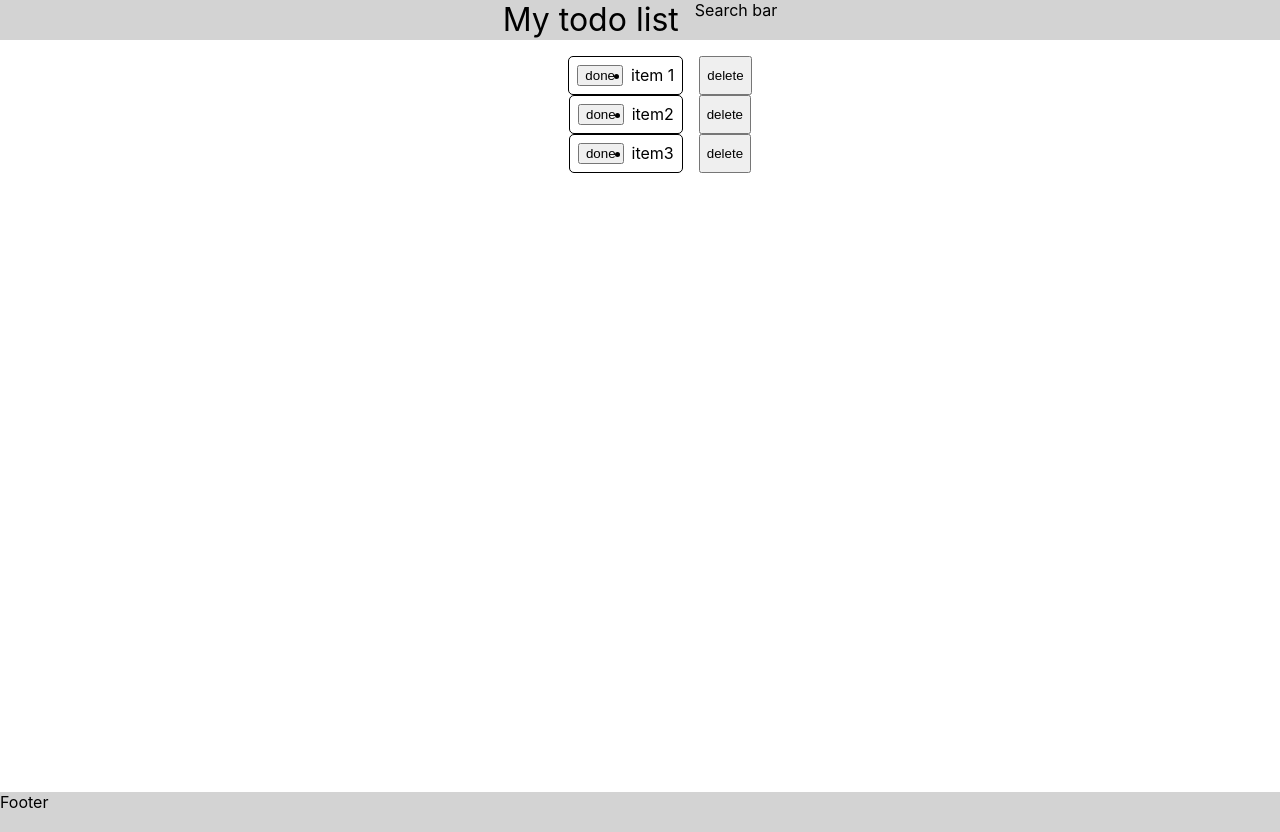
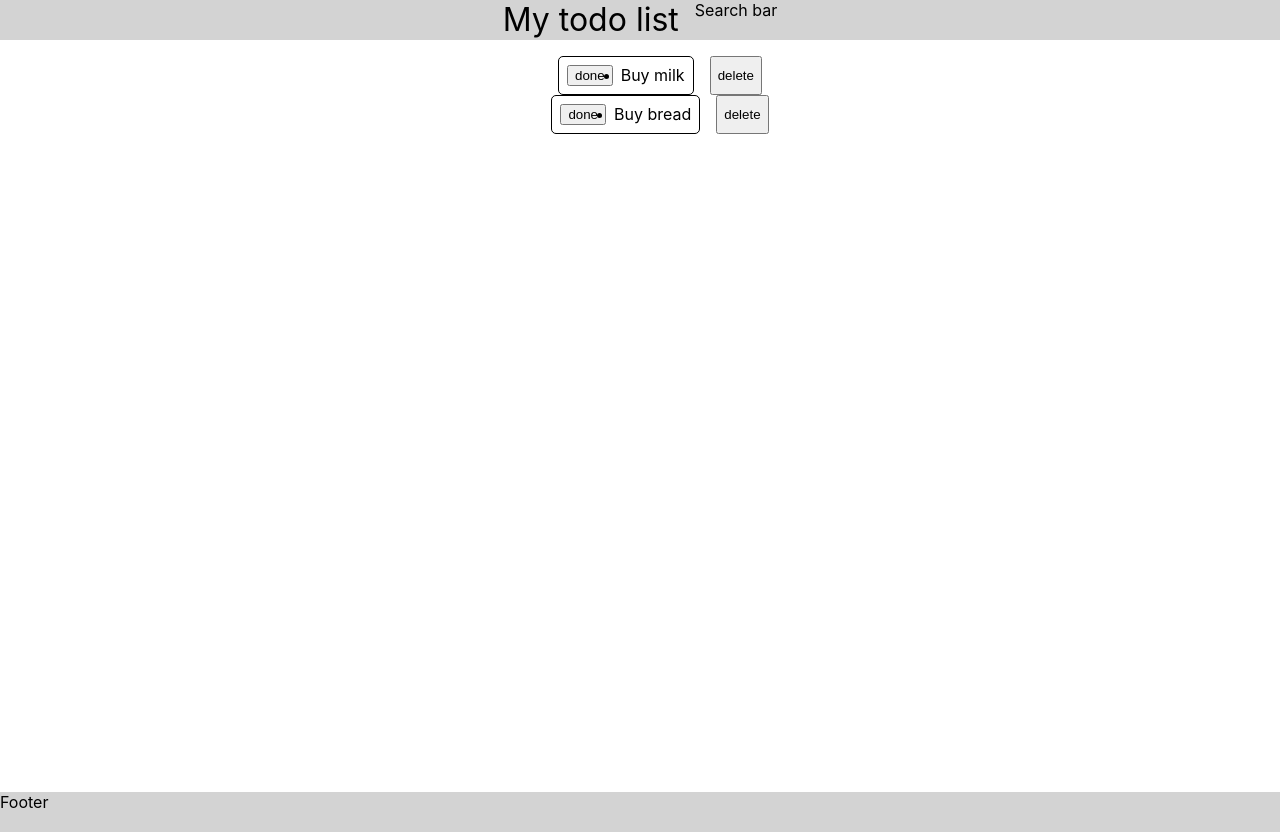
Before and after one commit to GkAdam91/AnotherTodoApp, a React (Create React App) app: page / in a window 1280 px wide. Built offline with nearby package versions, Linux system fonts and the light colour scheme.

Commit message:
fix functional component props

```diff
--- a/src/App.tsx
+++ b/src/App.tsx
@@ -1,11 +1,31 @@
-import React from 'react';
-import logo from './logo.svg';
-import './App.css';
+import React from "react";
+import logo from "./logo.svg";
+import "./App.css";
 
-import ToDoList from './Components/ToDoList';
+import ToDoList from "./Components/ToDoList";
+import { ItemClass } from "./Models/ItemClass";
 
 function App() {
-  return <ToDoList></ToDoList>
+  const items: ItemClass[] = [
+    new ItemClass("Buy milk", 1),
+    new ItemClass("Buy bread", 2),
+  ];
+
+  const itemCLicked = (id: number) => {
+    console.log("Item clicked: ", id);
+  };
+
+  const itemDeleted = (id: number) => {
+    console.log("Item deleted: ", id);
+  };
+
+  return (
+    <ToDoList
+      items={items}
+      itemClicked={itemCLicked}
+      itemDeleted={itemDeleted}
+    />
+  );
 }
 
 export default App;
--- a/src/Components/ListComponents/List/List.tsx
+++ b/src/Components/ListComponents/List/List.tsx
@@ -3,24 +3,18 @@ import "./List.css";
 import { ItemClass } from "../../../Models/ItemClass";
 import { ListItem } from "../ListItem/ListItem";
 import { ToDoListItemProps } from "../../../Models/ToDoListItemProps";
-interface ListProps {
-  items: ItemClass[];
-  ClickHandler: Function;
-  DeleteHandler: Function;
-}
 
-export const List = (
-  props: ListProps
-) => {
+export const List: React.FC<ToDoListItemProps> = (props) => {
   return (
     <div>
       <ul>
         {props.items.map((item: ItemClass) => {
           return (
             <ListItem
+              key={item.id}
               item={item}
-              ClickHandler={props.ClickHandler}
-              DeleteHandler={props.DeleteHandler}
+              itemClicked={props.itemClicked}
+              itemDeleted={props.itemDeleted}
             />
           );
         })}
--- a/src/Components/ListComponents/ListItem/ListItem.tsx
+++ b/src/Components/ListComponents/ListItem/ListItem.tsx
@@ -2,23 +2,21 @@ import "./ListItem.css";
 import { ItemClass } from "../../../Models/ItemClass";
 import { ToDoListItemProps } from "../../../Models/ToDoListItemProps";
 
-interface ListItemProps {
+export const ListItem: React.FC<{
   item: ItemClass;
-  ClickHandler: Function;
-  DeleteHandler: Function;
-}
-
-export const ListItem = (props: ListItemProps) => {
-  let { text, id } = props.item;
+  itemClicked: (id: number) => void;
+  itemDeleted: (id: number) => void;
+}> = ({ item, itemClicked, itemDeleted, ...props }) => {
+  let { text, id } = item;
 
   return (
     <div className="list-item">
       <div className="text-container">
-        <button onClick={props.ClickHandler.bind(null, id)}>done</button>
+        <button onClick={itemClicked.bind(null, id)}>done</button>
         <li>{text}</li>
       </div>
       <div className="delete-container">
-        <button onClick={props.DeleteHandler.bind(null, id)}>delete</button>
+        <button onClick={itemDeleted.bind(null, id)}>delete</button>
       </div>
     </div>
   );
--- a/src/Components/ToDoList.tsx
+++ b/src/Components/ToDoList.tsx
@@ -1,36 +1,11 @@
 import "./ToDoList.css";
 import { List } from "./ListComponents/List/List";
-import { ItemClass } from "../Models/ItemClass";
 import { ToDoListItemProps } from "../Models/ToDoListItemProps";
 
-// const items: ToDoListItemProps[] = [
-//   {
-//     item: new ItemClass("item 1"),
-//     itemClicked: () => console.log("item 1 clicked"),
-//     itemDeleted: () => console.log("item 1 deleted"),
-//   },
-//   {
-//     item: new ItemClass("item2"),
-//     itemClicked: () => console.log("item 1 clicked"),
-//     itemDeleted: () => console.log("item 1 deleted"),
-//   },
-//   {
-//     item: new ItemClass("item3"),
-//     itemClicked: () => console.log("item 1 clicked"),
-//     itemDeleted: () => console.log("item 1 deleted"),
-//   },
-// ];
+const ToDoList: React.FC<ToDoListItemProps> = (props) => {
+  console.log("🚀 ~ props:", props)
 
-const items: ItemClass[] = [
-  new ItemClass("item 1", 1),
-  new ItemClass("item2", 2),
-  new ItemClass("item3", 3),
-];
 
-const ClickHandler = (id: number) => console.log(`clicked ${id}`);
-const DeleteHandler = (id: number) => console.log(`deleted ${id}`);
-
-const ToDoList = () => {
   return (
     <div>
       <div className="header">
@@ -39,9 +14,9 @@ const ToDoList = () => {
       </div>
       <div className="body">
         <List
-          items={items}
-          ClickHandler={ClickHandler}
-          DeleteHandler={DeleteHandler}
+          items={props.items}
+          itemClicked={props.itemClicked}
+          itemDeleted={props.itemDeleted}
         ></List>
       </div>
       <div className="footer">
```
Also changed, not shown: src/Models/ToDoListItemProps.ts (+5 -5 lines).
